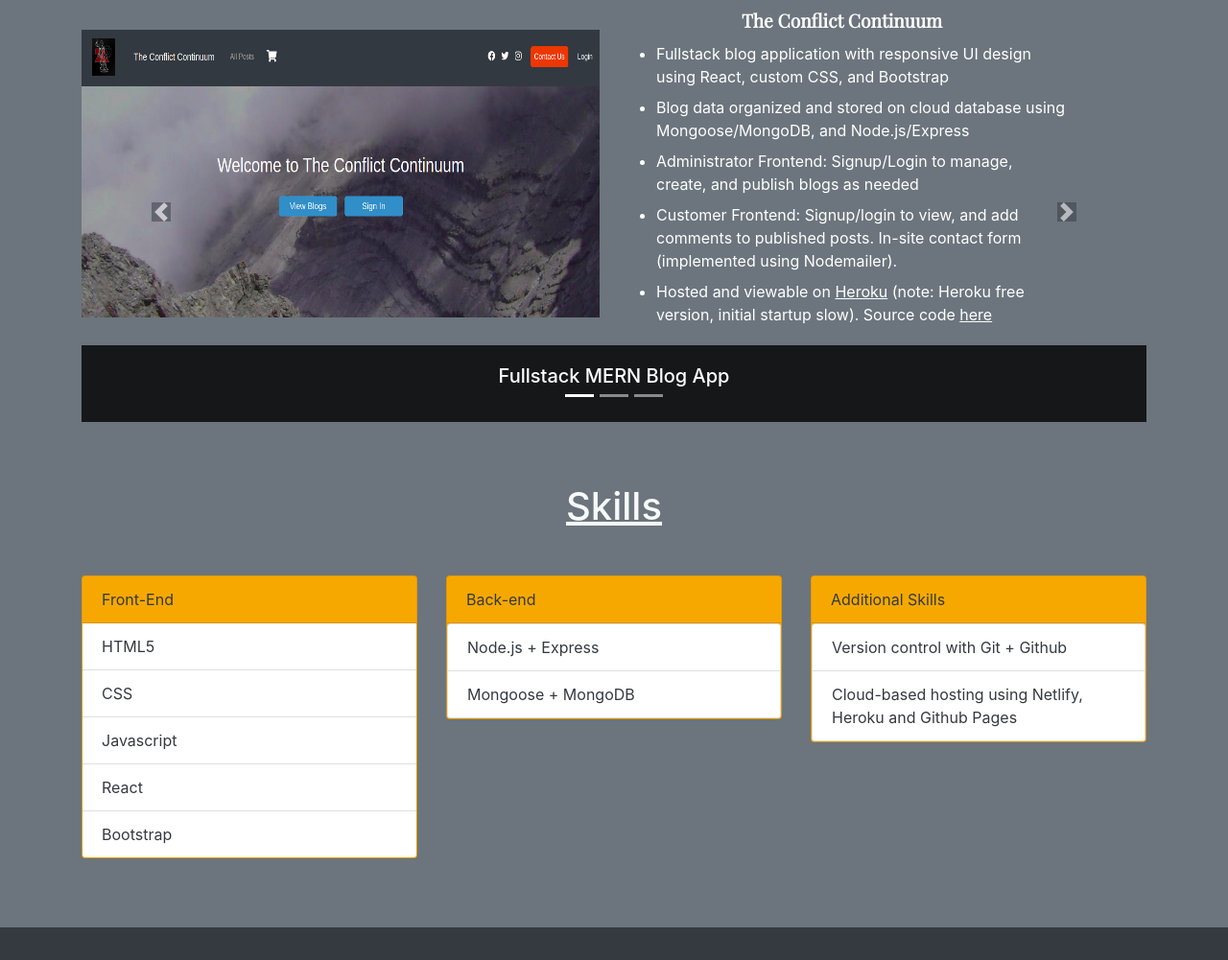
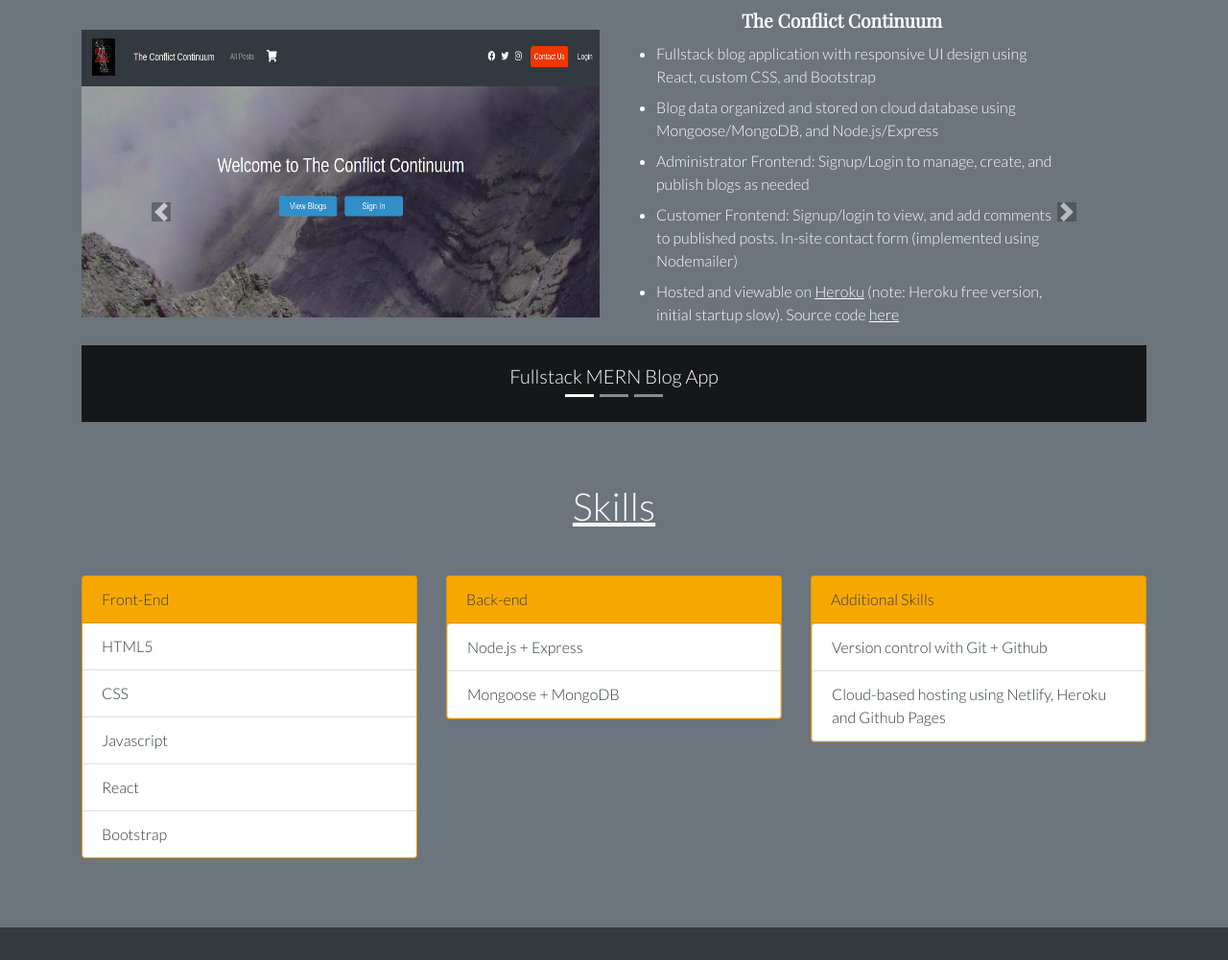
Before and after one commit to mvangin/portfolio_refactored, a plain HTML site: page index.html in a window 1280 px wide. Shown: the part 1821-2822 px from the top of the page at 96% size. Drawn offline with nearby package versions, Linux system fonts and the light colour scheme; some packages are replaced by stand-ins of ours; a script that the page names is missing.

Commit message:
update project description

```diff
--- a/index.html
+++ b/index.html
@@ -141,7 +141,7 @@
                                         </li>
                                         <li class="pt-2">
                                             Customer Frontend: Signup/login to view, and add comments
-                                            to published posts. In-site contact form (implemented using Nodemailer).
+                                            to published posts. In-site contact form (implemented using Nodemailer)
                                         </li>
                                         <li class="pt-2">
                                             Hosted and viewable on<a class="text-white"
--- a/main.css
+++ b/main.css
@@ -1,3 +1,9 @@
+@import url('https://fonts.googleapis.com/css2?family=Lato:wght@300&display=swap');
+
+body {
+    font-family: "Lato", sans-serif;
+}
+
 .nav-link:hover {
     border-bottom: 2px white solid;
 }
```
